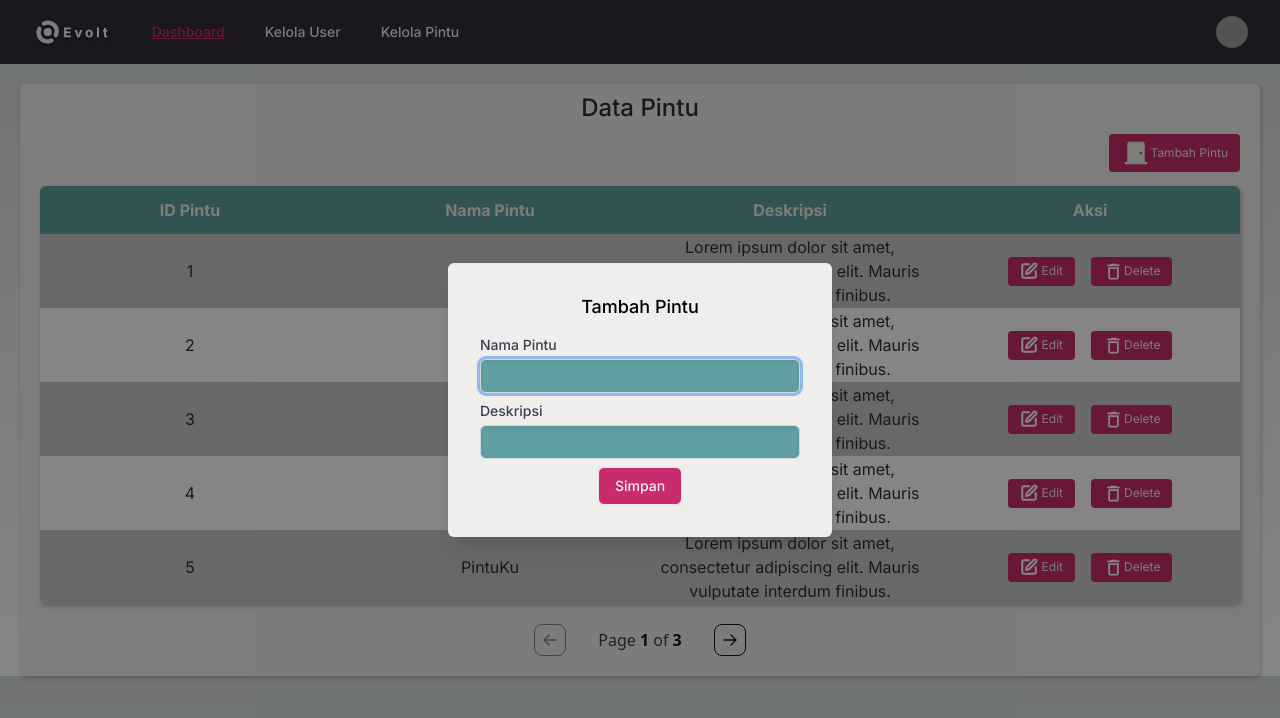
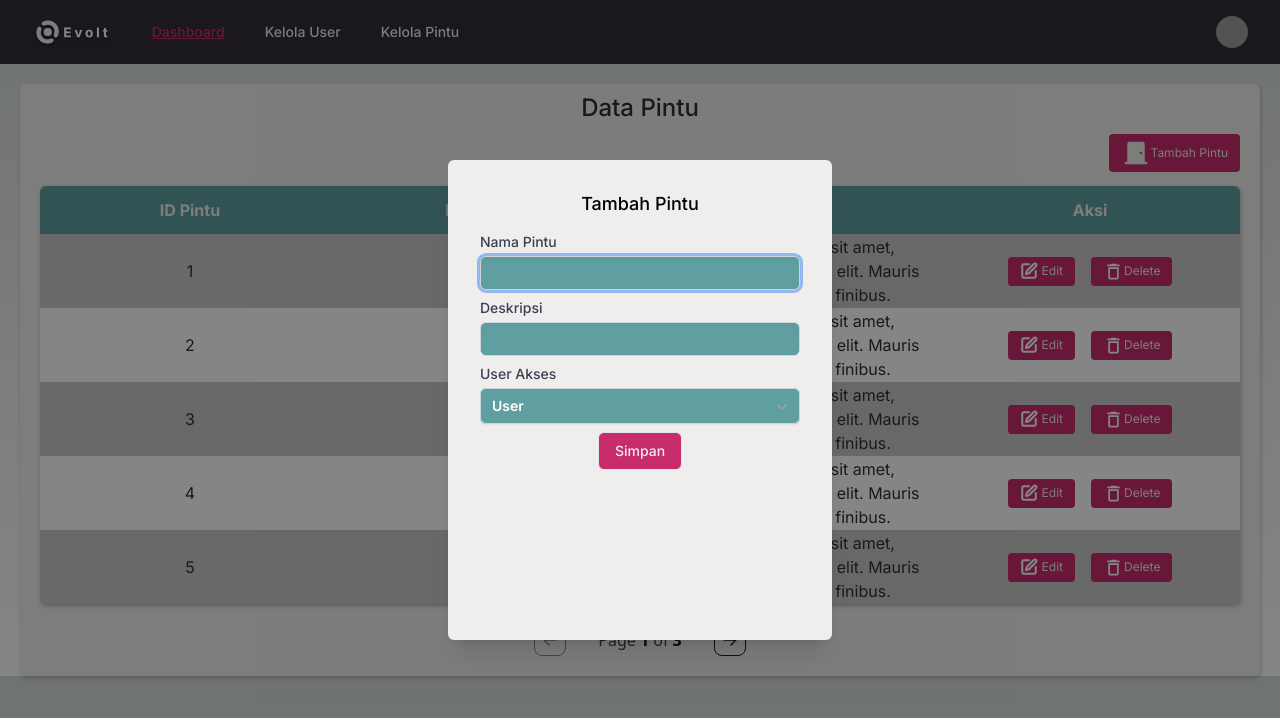
Before and after one commit to DioGitH/evolt-website, a Next.js app in the folder src/evolt-website/: page /pintu in a window 1280 px wide. Both pictures are taken after a click on the button "Tambah Pintu". Shown: the top 718 px of the page. Built offline with nearby package versions, Linux system fonts and the light colour scheme; grey boxes are pictures that could not be loaded.

Commit message:
Update Halaman Kelola Pintu

```diff
--- a/src/evolt-website/src/app/pintu/page.tsx
+++ b/src/evolt-website/src/app/pintu/page.tsx
@@ -7,7 +7,7 @@ import {
   ButtonDelete,
   ButtonEdit,
   ButtonTambahPintu,
-} from "@/components/button";
+} from "@/components/buttonHalamanPintu";
 
 const dummy = [
   {
--- a/src/evolt-website/src/components/button.tsx
+++ b/src/evolt-website/src/components/buttonHalamanPintu.tsx
@@ -1,5 +1,6 @@
 import { Fragment, useState } from "react";
-import { Dialog, Transition } from "@headlessui/react";
+import { Dialog, Transition, Menu } from "@headlessui/react";
+import { ListUser } from "./dataUser";
 
 export function ButtonEdit() {
   const [isOpen, setIsOpen] = useState(false);
@@ -10,6 +11,10 @@ export function ButtonEdit() {
 
   function openModal() {
     setIsOpen(true);
+  }
+
+  function classNames(...classes) {
+    return classes.filter(Boolean).join(" ");
   }
 
   return (
@@ -44,7 +49,7 @@ export function ButtonEdit() {
           </Transition.Child>
 
           <div className="fixed inset-0 bg-black/30 " aria-hidden="true">
-            <div className="flex min-h-full items-center justify-center p-4 text-center">
+            <div className="flex min-h-full  items-center justify-center p-4 text-center">
               <Transition.Child
                 as={Fragment}
                 enter="ease-out duration-300"
@@ -54,16 +59,18 @@ export function ButtonEdit() {
                 leaveFrom="opacity-100 scale-100"
                 leaveTo="opacity-0 scale-95"
               >
-                <Dialog.Panel className="w-full max-w-sm transform overflow-hidden rounded-md p-8 align-middle shadow-xl transition-all bg-palette-3">
+                <Dialog.Panel className="h-[28em] w-full max-w-sm transform overflow-hidden rounded-md p-8 align-middle shadow-xl transition-all bg-palette-3">
                   <Dialog.Title
                     as="h3"
                     className="className=text-lg font-medium leading-6 text-black w-full text-center"
                   >
                     Update Pintu
                   </Dialog.Title>
-                  <div className="grid justify-center h-fit p-2 rounded-md text-palette-3"></div>
                   <div className="max-w-screen mx-auto mb-2">
-                    <label htmlFor="username" className="block mb-1 text-sm font-medium text-gray-700 text-left">
+                    <label
+                      htmlFor="username"
+                      className="block mb-1 text-sm font-medium text-gray-700 text-left"
+                    >
                       Nama Pintu
                     </label>
                     <input
@@ -74,7 +81,10 @@ export function ButtonEdit() {
                     />
                   </div>
                   <div className="max-w-screen mx-auto mb-2">
-                    <label htmlFor="namapintu" className="block mb-1 text-sm font-medium text-gray-700 text-left">
+                    <label
+                      htmlFor="namapintu"
+                      className="block mb-1 text-sm font-medium text-gray-700 text-left"
+                    >
                       Deskripsi
                     </label>
                     <input
@@ -84,6 +94,16 @@ export function ButtonEdit() {
                       className="w-full bg-palette-2 text-white-800 border border-gray-300 rounded-md p-1 focus:outline-none focus:ring focus:ring-palette-4 shadow-inner"
                     />
                   </div>
+                  <div className="max-w-screen mx-auto mb-2">
+                    <label
+                      htmlFor="namapintu"
+                      className="block mb-1 text-sm font-medium text-gray-700 text-left"
+                    >
+                      User Akses
+                    </label>
+                    <ListUser />
+                  </div>
+
                   <div className="flex justify-center">
                     <button
                       type="button"
@@ -126,13 +146,21 @@ export function ButtonDelete(props: any) {
         }}
       >
         <div>
-          <img className="h w-auto" src="/assets/img/deleteButton.svg" alt="Delete Icon" />
+          <img
+            className="h w-auto"
+            src="/assets/img/deleteButton.svg"
+            alt="Delete Icon"
+          />
         </div>
         <div>Delete</div>
       </button>
 
       <Transition appear show={isOpen} as={Fragment}>
-        <Dialog as="div" className="fixed inset-0 z-10 overflow-y-auto" onClose={closeModal}>
+        <Dialog
+          as="div"
+          className="fixed inset-0 z-10 overflow-y-auto"
+          onClose={closeModal}
+        >
           <div className="min-h-screen flex items-center justify-center">
             <Transition.Child
               as={Fragment}
@@ -175,7 +203,9 @@ export function ButtonDelete(props: any) {
                           type="button"
                           className="inline-flex justify-center rounded-md bg-palette-2 px-8 py-2 text-sm font-medium text-palette-3 hover:bg-opacity-80 focus:outline-none focus-visible:ring-2 focus-visible:ring-blue-500 focus-visible:ring-offset-2 m-3"
                           onClick={closeModal}
-                          style={{ boxShadow: '3px 3px 5px rgba(0, 0, 0, 0.6)' }}
+                          style={{
+                            boxShadow: "3px 3px 5px rgba(0, 0, 0, 0.6)",
+                          }}
                         >
                           Yes
                         </button>
@@ -183,7 +213,9 @@ export function ButtonDelete(props: any) {
                           type="button"
                           className="inline-flex justify-center rounded-md bg-pallete-4 px-8 py-2 text-sm font-medium text-palette-3 hover:bg-opacity-80 focus:outline-none focus-visible:ring-2 focus-visible:ring-blue-500 focus-visible:ring-offset-2 m-3"
                           onClick={closeModal}
-                          style={{ boxShadow: '3px 3px 5px rgba(0, 0, 0, 0.6)' }}
+                          style={{
+                            boxShadow: "3px 3px 5px rgba(0, 0, 0, 0.6)",
+                          }}
                         >
                           No
                         </button>
@@ -229,19 +261,41 @@ export function ButtonTambahPintu(props: any) {
 
       <Transition appear show={isOpen} as={Fragment}>
         <Dialog as="div" className="relative z-10" onClose={closeModal}>
-          <Transition.Child as={Fragment} enter="ease-out duration-300" enterFrom="opacity-0" enterTo="opacity-100" leave="ease-in duration-200" leaveFrom="opacity-100" leaveTo="opacity-0">
+          <Transition.Child
+            as={Fragment}
+            enter="ease-out duration-300"
+            enterFrom="opacity-0"
+            enterTo="opacity-100"
+            leave="ease-in duration-200"
+            leaveFrom="opacity-100"
+            leaveTo="opacity-0"
+          >
             <div className="fixed inset-0 bg-black/25" />
           </Transition.Child>
           <div className="fixed inset-0 bg-black/30 " aria-hidden="true">
             <div className="flex min-h-full items-center justify-center p-4 text-center">
-              <Transition.Child as={Fragment} enter="ease-out duration-300" enterFrom="opacity-0 scale-95" enterTo="opacity-100 scale-100" leave="ease-in duration-200" leaveFrom="opacity-100 scale-100" leaveTo="opacity-0 scale-95">
-                <Dialog.Panel className="w-full max-w-sm transform overflow-hidden rounded-md p-8 align-middle shadow-xl transition-all bg-palette-3">
-                  <Dialog.Title as="h3"className="text-lg font-medium leading-6 text-black w-full text-center">
+              <Transition.Child
+                as={Fragment}
+                enter="ease-out duration-300"
+                enterFrom="opacity-0 scale-95"
+                enterTo="opacity-100 scale-100"
+                leave="ease-in duration-200"
+                leaveFrom="opacity-100 scale-100"
+                leaveTo="opacity-0 scale-95"
+              >
+                <Dialog.Panel className="h-[30em] w-full max-w-sm transform overflow-hidden rounded-md p-8 align-middle shadow-xl transition-all bg-palette-3">
+                  <Dialog.Title
+                    as="h3"
+                    className="text-lg font-medium leading-6 text-black w-full text-center"
+                  >
                     Tambah Pintu
                   </Dialog.Title>
                   <div className="grid justify-center h-fit p-2 rounded-md text-palette-3"></div>
                   <div className="max-w-screen mx-auto mb-2">
-                    <label htmlFor="namapintu" className="block mb-1 text-sm font-medium text-gray-700 text-left">
+                    <label
+                      htmlFor="namapintu"
+                      className="block mb-1 text-sm font-medium text-gray-700 text-left"
+                    >
                       Nama Pintu
                     </label>
                     <input
@@ -252,7 +306,10 @@ export function ButtonTambahPintu(props: any) {
                     />
                   </div>
                   <div className="max-w-screen mx-auto mb-2">
-                    <label htmlFor="namapintu" className="block mb-1 text-sm font-medium text-gray-700 text-left">
+                    <label
+                      htmlFor="namapintu"
+                      className="block mb-1 text-sm font-medium text-gray-700 text-left"
+                    >
                       Deskripsi
                     </label>
                     <input
@@ -261,6 +318,15 @@ export function ButtonTambahPintu(props: any) {
                       name="desk"
                       className="w-full bg-palette-2 text-white-800 border border-gray-300 rounded-md p-1 focus:outline-none focus:ring focus:ring-palette-4 shadow-inner"
                     />
+                  </div>
+                  <div className="max-w-screen mx-auto mb-2">
+                    <label
+                      htmlFor="namapintu"
+                      className="block mb-1 text-sm font-medium text-gray-700 text-left"
+                    >
+                      User Akses
+                    </label>
+                    <ListUser />
                   </div>
                   <div className="flex justify-center">
                     <button
--- /dev/null
+++ b/src/evolt-website/src/components/dataUser.tsx
@@ -0,0 +1,100 @@
+import { Fragment, useState } from "react";
+import { Dialog, Transition, Menu } from "@headlessui/react";
+import { ChevronDownIcon } from "@heroicons/react/20/solid";
+
+export function ListUser() {
+  return (
+    <Menu as="div" className="relative w-full inline-block text-left">
+      <div>
+        <Menu.Button className="bg-palette-2 inline-flex  w-full justify-between gap-x-1.5 rounded-md px-3 py-2 text-sm font-semibold text-white shadow-sm ring-1 ring-inset ring-gray-300 ">
+          User
+          <ChevronDownIcon
+            className="-mr-1 h-5 w-5 text-gray-400"
+            aria-hidden="true"
+          />
+        </Menu.Button>
+      </div>
+
+      <Transition
+        as={Fragment}
+        enter="transition ease-out duration-100"
+        enterFrom="transform opacity-0 scale-95"
+        enterTo="transform opacity-100 scale-100"
+        leave="transition ease-in duration-75"
+        leaveFrom="transform opacity-100 scale-100"
+        leaveTo="transform opacity-0 scale-95"
+      >
+        <Menu.Items className="absolute right-0 z-10 mt-2 w-56 origin-top-right rounded-md bg-white shadow-lg ring-1 ring-black ring-opacity-5 focus:outline-none">
+          <div className="py-1">
+            <ul className="">
+              <li className="w-full ">
+                <div className="flex items-center ps-3">
+                  <input
+                    id="vue-checkbox"
+                    type="checkbox"
+                    value=""
+                    className="w-4 h-4  bg-gray-100 border-gray-300 rounded"
+                  />
+                  <label
+                    htmlFor="vue-checkbox"
+                    className="w-full py-3 ms-2 text-sm font-medium text-black"
+                  >
+                    Farhan
+                  </label>
+                </div>
+              </li>
+              <li className="w-full ">
+                <div className="flex items-center ps-3">
+                  <input
+                    id="react-checkbox"
+                    type="checkbox"
+                    value=""
+                    className="w-4 h-4  bg-gray-100 border-gray-300 rounded"
+                  />
+                  <label
+                    htmlFor="react-checkbox"
+                    className="w-full py-3 ms-2 text-sm font-medium text-black"
+                  >
+                    Dwi
+                  </label>
+                </div>
+              </li>
+              <li className="w-full ">
+                <div className="flex items-center ps-3">
+                  <input
+                    id="angular-checkbox"
+                    type="checkbox"
+                    value=""
+                    className="w-4 h-4  bg-gray-100 border-gray-300 rounded"
+                  />
+                  <label
+                    htmlFor="angular-checkbox"
+                    className="w-full py-3 ms-2 text-sm font-medium text-black"
+                  >
+                    Pramana
+                  </label>
+                </div>
+              </li>
+              <li className="w-full ">
+                <div className="flex items-center ps-3">
+                  <input
+                    id="laravel-checkbox"
+                    type="checkbox"
+                    value=""
+                    className="w-4 h-4  bg-gray-100 border-gray-300 rounded"
+                  />
+                  <label
+                    htmlFor="laravel-checkbox"
+                    className="w-full py-3 ms-2 text-sm font-medium text-black"
+                  >
+                    Agus
+                  </label>
+                </div>
+              </li>
+            </ul>
+          </div>
+        </Menu.Items>
+      </Transition>
+    </Menu>
+  );
+}
```
